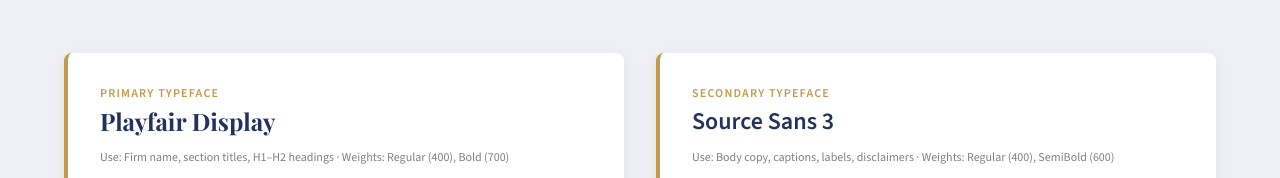
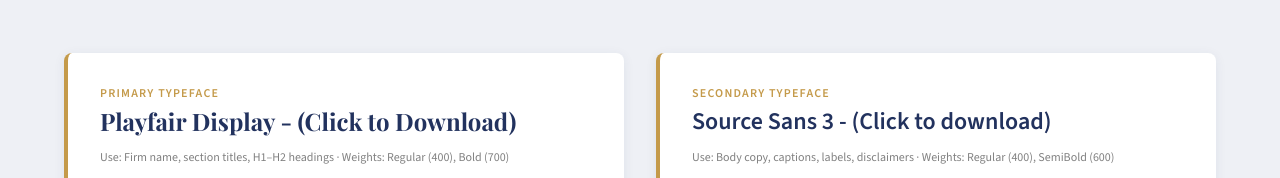
Before and after one commit to 5thgenfinance/5thgenfinance.github.io, a plain HTML site: page brand.html in a window 1280 px wide. Shown: the part 2673-2851 px from the top of the page. Drawn offline with nearby package versions, Linux system fonts and the light colour scheme.

Commit message:
added links to the google fonts download

```diff
--- a/brand.html
+++ b/brand.html
@@ -378,7 +378,7 @@
               <div data-id="152" class="flex items-center gap-2 mb-1">
                 <span data-id="153" class="text-xs font-semibold text-bronze uppercase tracking-widest">Primary Typeface</span>
               </div>
-              <h3 data-id="154" class="font-playfair text-navy text-2xl font-bold mb-3">Playfair Display</h3>
+              <h3 data-id="154" class="font-playfair text-navy text-2xl font-bold mb-3"><a href="https://fonts.google.com/specimen/Playfair+Display">Playfair Display - (Click to Download)</a></h3>
               <p data-id="155" class="text-xs text-charcoal/60 mb-4">Use: Firm name, section titles, H1–H2 headings · Weights: Regular (400), Bold (700)</p>
               <div data-id="156" class="bg-offwhite rounded-lg p-5 mb-4">
                 <p data-id="157" class="font-playfair text-navy text-3xl md:text-4xl font-bold leading-tight">Fifth Generation Advisers</p>
@@ -393,7 +393,7 @@
               <div data-id="161" class="flex items-center gap-2 mb-1">
                 <span data-id="162" class="text-xs font-semibold text-bronze uppercase tracking-widest">Secondary Typeface</span>
               </div>
-              <h3 data-id="163" class="font-sourcesans text-navy text-2xl font-semibold mb-3">Source Sans 3</h3>
+              <h3 data-id="163" class="font-sourcesans text-navy text-2xl font-semibold mb-3"><a href="https://fonts.google.com/specimen/Source+Sans+3">Source Sans 3 - (Click to download)</a></h3>
               <p data-id="164" class="text-xs text-charcoal/60 mb-4">Use: Body copy, captions, labels, disclaimers · Weights: Regular (400), SemiBold (600)</p>
               <div data-id="165" class="bg-offwhite rounded-lg p-5 mb-4">
                 <p data-id="166" class="font-sourcesans text-charcoal text-base leading-relaxed">Our advisers bring decades of institutional experience to every client relationship. We provide fiduciary guidance with clarity, discretion, and long-term perspective.</p>
```
